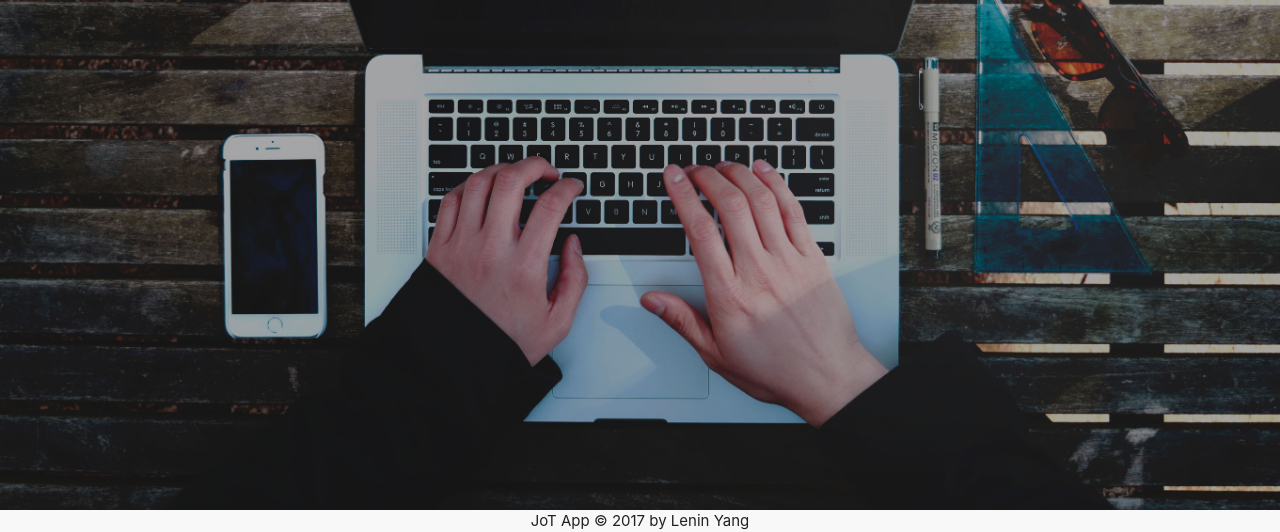
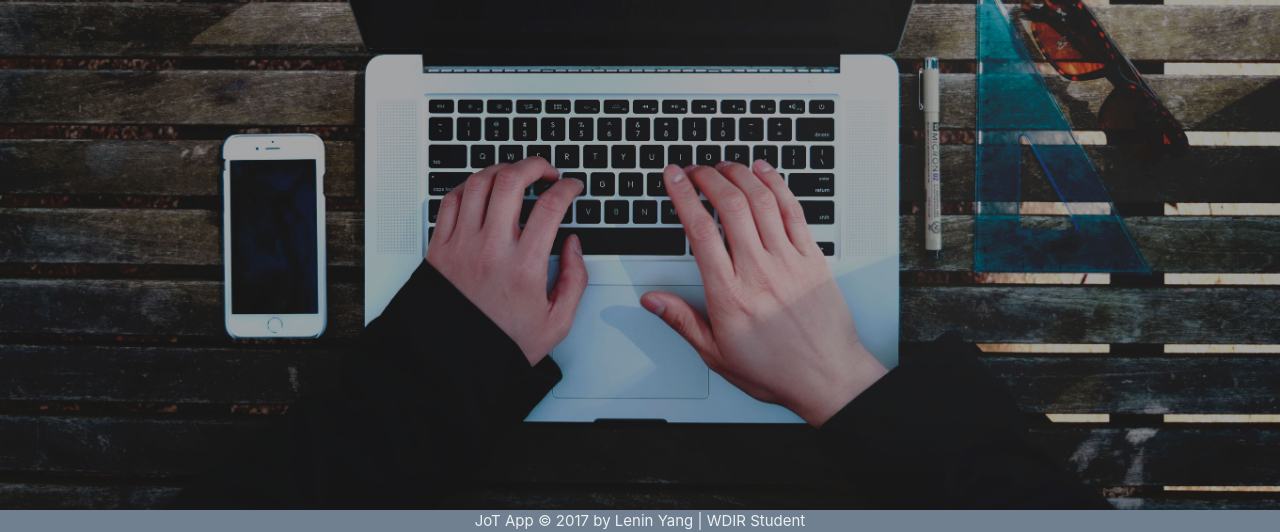
Before and after one commit to leninyang/jot_app_frontend, a website: page public/index.html in a window 1280 px wide. Shown: the part 268-800 px from the top of the page. Drawn offline with nearby package versions, Linux system fonts and the light colour scheme; no server answers.

Commit message:
clean up

```diff
--- a/public/css/style.css
+++ b/public/css/style.css
@@ -92,7 +92,7 @@ body {
   background-image: url(/images/background-1.jpg);
   background-size: cover;
   background-repeat: no-repeat;
-  /*background-color: #eceff1;*/
+  background-color: #eaeaea;
   height: 100vh;
 }
 
@@ -157,7 +157,7 @@ body {
 
 
 footer {
-  background-color: #f8f8f8 !important;
+  background-color: SlateGrey !important;
   font-size: 1em;
   /*position: absolute;
   right: 0;
--- a/public/index.html
+++ b/public/index.html
@@ -46,7 +46,9 @@
   </main>
   <!-- FOOTER -->
   <footer class="center-align">
-  JoT App © 2017 by Lenin Yang
+    <div class="blue-grey-text text-lighten-5">
+        JoT App © 2017 by Lenin Yang | WDIR Student
+    </div>
   </footer>
 </body>
 </html>
--- a/public/partials/notes-list.html
+++ b/public/partials/notes-list.html
@@ -42,7 +42,7 @@
         <!-- NOTES DELETE BUTTON -->
         <i ng-click="notesCtrl.deleteNote(note)" class="material-icons icon">delete</i>
         <!-- NOTES STARRED BUTTON -->
-        <i ng-click="notesCtrl.starNote(note)" class="material-icons icon">stars</i>
+        <i ng-click="notesCtrl.starNote(note)" class="material-icons starIcon icon black-text">stars</i>
         <!-- NOTES ARCHIVED BUTTON -->
         <i ng-click="notesCtrl.archiveNote(note)" class="material-icons icon">done</i>
       </div>
```
Also changed, not shown: public/js/controllers/notes-controller.js (+13 -0 lines).
